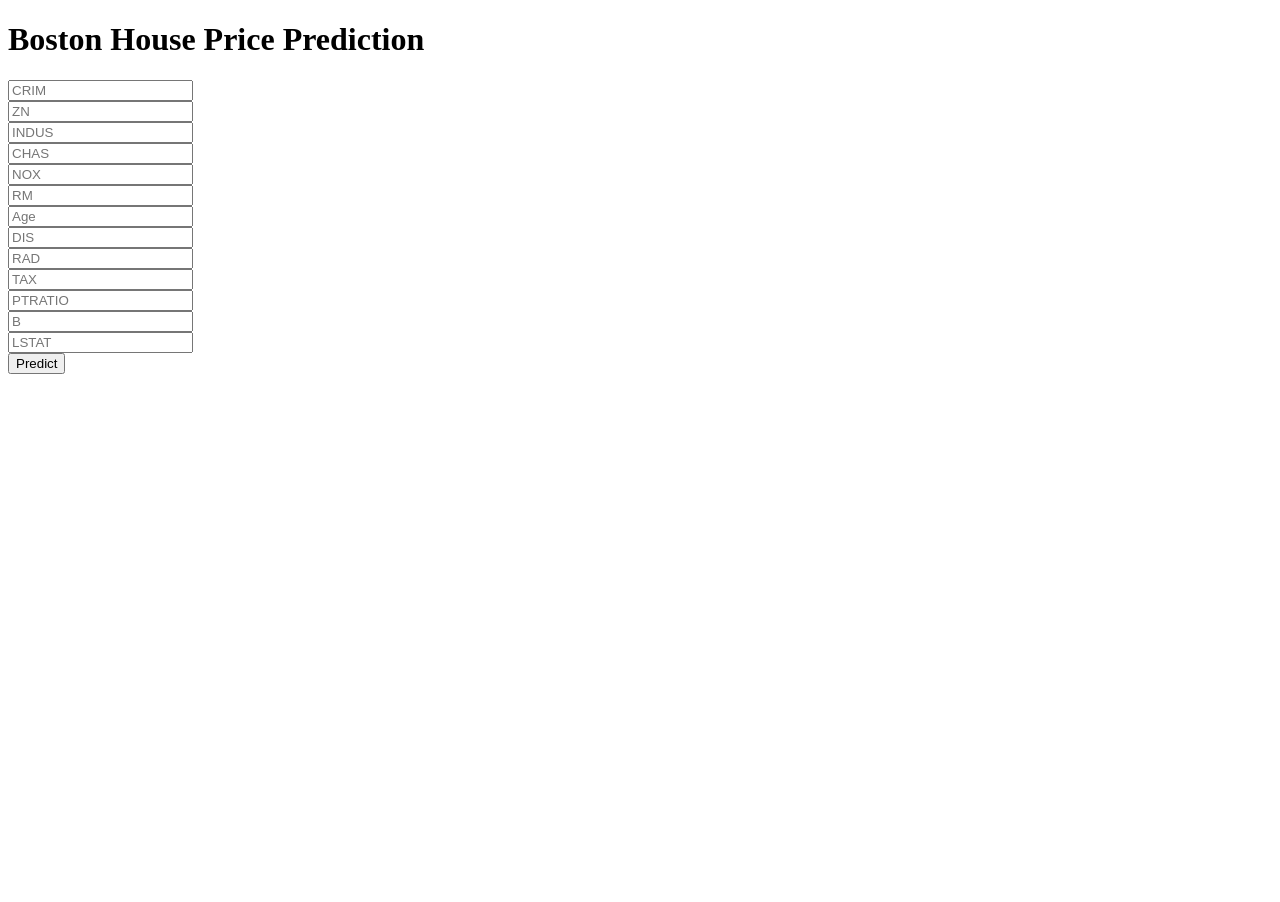
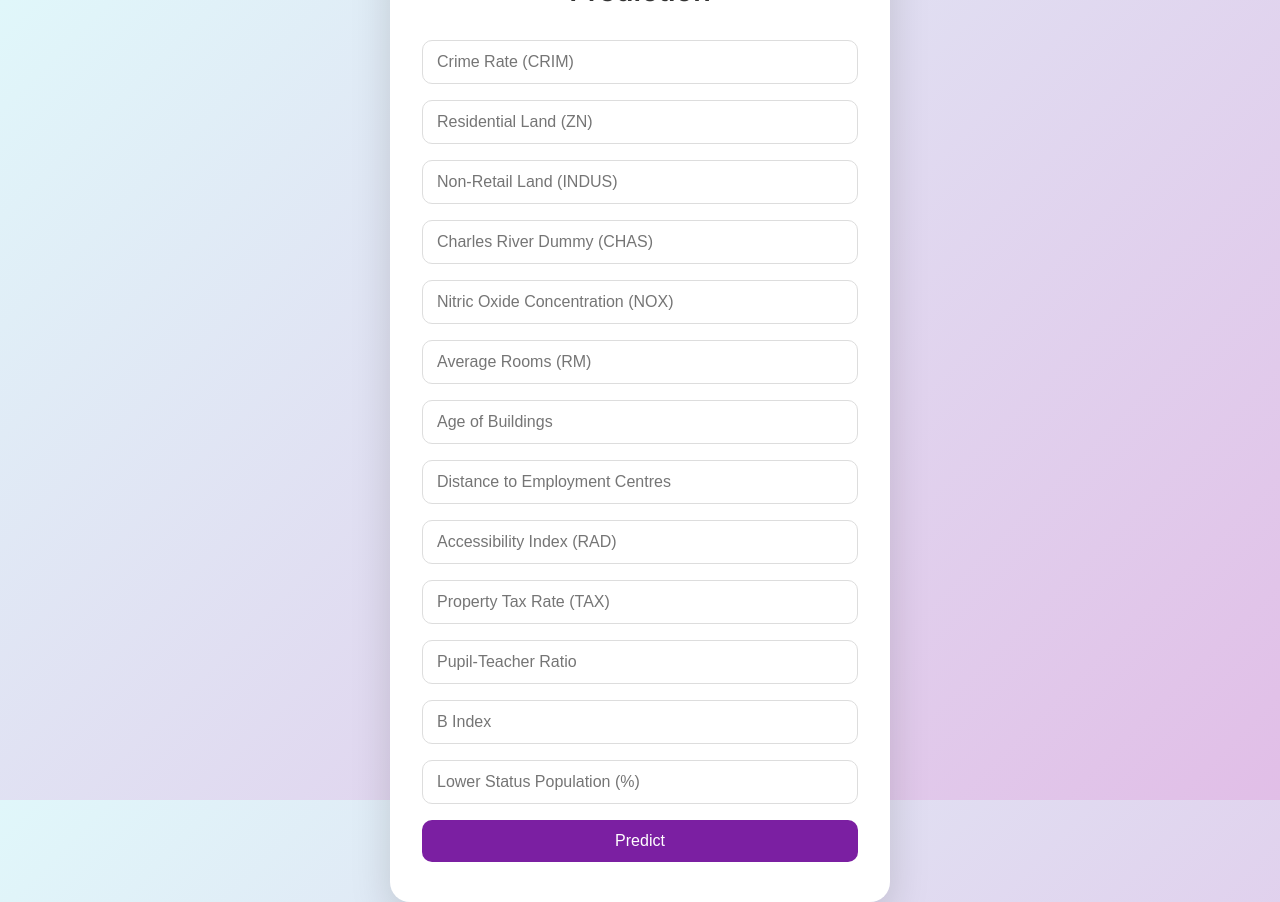
Before and after one commit to Nitish0943/mlproject, a Flask app: page / in a window 1280 px wide. Before the commit the page ends 374 px from the top, so only its background shows below. Run offline with Flask 3, Linux system fonts and the light colour scheme; parts of the project's set-up code (start-up, migrations or seed data) failed here and were passed over.

Commit message:
fronted add

```diff
--- a/templates/home.html
+++ b/templates/home.html
@@ -1,48 +1,107 @@
 <!DOCTYPE html>
-<html >
+<html lang="en">
 
 <head>
   <meta charset="UTF-8">
-  <title>ML API</title>
-  <link href='https://fonts.googleapis.com/css?family=Pacifico' rel='stylesheet' type='text/css'>
-<link href='https://fonts.googleapis.com/css?family=Arimo' rel='stylesheet' type='text/css'>
-<link href='https://fonts.googleapis.com/css?family=Hind:300' rel='stylesheet' type='text/css'>
-<link href='https://fonts.googleapis.com/css?family=Open+Sans+Condensed:300' rel='stylesheet' type='text/css'>
+  <title>Boston House Price Prediction</title>
+  <link href="https://fonts.googleapis.com/css2?family=Inter:wght@400;600&display=swap" rel="stylesheet">
+  <style>
+    * {
+      margin: 0;
+      padding: 0;
+      box-sizing: border-box;
+    }
 
+    body, html {
+      height: 100%;
+      font-family: 'Inter', sans-serif;
+      background: linear-gradient(135deg, #e0f7fa, #e1bee7);
+      display: flex;
+      align-items: center;
+      justify-content: center;
+    }
 
+    .container {
+      background: white;
+      padding: 2.5rem 2rem;
+      border-radius: 20px;
+      box-shadow: 0 15px 40px rgba(0, 0, 0, 0.15);
+      width: 100%;
+      max-width: 500px;
+    }
+
+    h1 {
+      text-align: center;
+      font-size: 1.8rem;
+      margin-bottom: 2rem;
+      color: #333;
+    }
+
+    form input {
+      width: 100%;
+      padding: 12px 14px;
+      margin-bottom: 1rem;
+      border: 1px solid #ddd;
+      border-radius: 10px;
+      font-size: 1rem;
+      transition: border-color 0.3s;
+    }
+
+    form input:focus {
+      outline: none;
+      border-color: #7b1fa2;
+      box-shadow: 0 0 0 2px rgba(123, 31, 162, 0.2);
+    }
+
+    button {
+      width: 100%;
+      background: #7b1fa2;
+      color: white;
+      padding: 12px;
+      font-size: 1rem;
+      border: none;
+      border-radius: 10px;
+      cursor: pointer;
+      transition: background 0.3s ease;
+    }
+
+    button:hover {
+      background: #6a1b9a;
+    }
+
+    .result {
+      margin-top: 1.5rem;
+      text-align: center;
+      font-weight: bold;
+      font-size: 1.1rem;
+      color: #333;
+    }
+  </style>
 </head>
 
 <body>
- <div class="login">
-	<h1>Boston House Price Prediction</h1>
+  <div class="container">
+    <h1>🏡 Boston House Price Prediction</h1>
+    <form action="{{ url_for('predict') }}" method="post">
+      <input type="text" name="CRIM" placeholder="Crime Rate (CRIM)" required />
+      <input type="text" name="ZN" placeholder="Residential Land (ZN)" required />
+      <input type="text" name="INDUS" placeholder="Non-Retail Land (INDUS)" required />
+      <input type="text" name="CHAS" placeholder="Charles River Dummy (CHAS)" required />
+      <input type="text" name="NOX" placeholder="Nitric Oxide Concentration (NOX)" required />
+      <input type="text" name="RM" placeholder="Average Rooms (RM)" required />
+      <input type="text" name="Age" placeholder="Age of Buildings" required />
+      <input type="text" name="DIS" placeholder="Distance to Employment Centres" required />
+      <input type="text" name="RAD" placeholder="Accessibility Index (RAD)" required />
+      <input type="text" name="TAX" placeholder="Property Tax Rate (TAX)" required />
+      <input type="text" name="PTRATIO" placeholder="Pupil-Teacher Ratio" required />
+      <input type="text" name="B" placeholder="B Index" required />
+      <input type="text" name="LSTAT" placeholder="Lower Status Population (%)" required />
+      <button type="submit">Predict</button>
+    </form>
+    {% if prediction_text %}
+      <div class="result">{{ prediction_text }}</div>
+    {% endif %}
+  </div>
+</body>
 
-     <!-- Main Input For Receiving Query to our ML -->
-    <form action="{{ url_for('predict')}}"method="post">
-      <input type="text" name="CRIM" placeholder="CRIM" required="required" /><br>
-    	<input type="text" name="ZN" placeholder="ZN" required="required" /><br>
-        <input type="text" name="INDUS" placeholder="INDUS" required="required" /><br>
-        <input type="text" name="CHAS" placeholder="CHAS" required="required" /><br>
-        <input type="text" name="NOX" placeholder="NOX" required="required" /><br>
-        <input type="text" name="RM" placeholder="RM" required="required" /><br>
-        <input type="text" name="Age" placeholder="Age" required="required" /><br>
-        <input type="text" name="DIS" placeholder="DIS" required="required" /><br>
-        <input type="text" name="RAD" placeholder="RAD" required="required" /><br>
-        <input type="text" name="TAX" placeholder="TAX" required="required" /><br>
-        <input type="text" name="PTRATIO" placeholder="PTRATIO" required="required" /><br>
-        <input type="text" name="B" placeholder="B" required="required" /><br>
-        <input type="text" name="LSTAT" placeholder="LSTAT" required="required" /><br>
-
-
-
-        <button type="submit" class="btn btn-primary btn-block btn-large">Predict</button>
-    </form>
-
-   <br>
-   <br>
-
-
- </div>
- {{prediction_text}}
-
-</body>
 </html>
```
